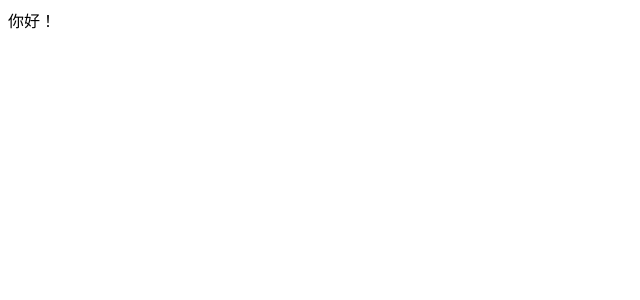
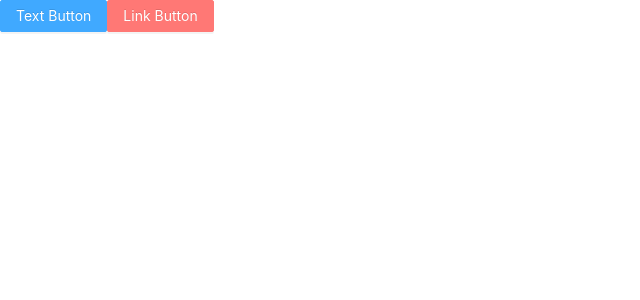
Before and after one commit to NewCommonUser/lpf_automation, a React (Create React App) app: page / in a window 1280 px wide. Shown: the top 300 px of the page, without its empty margins (0-640 px from the left). Built offline with nearby package versions, Linux system fonts and the light colour scheme.

Commit message:
更新文件

```diff
--- /dev/null
+++ b/config-overrides.js
@@ -0,0 +1,15 @@
+const {override, fixBabelImports,addLessLoader} = require('customize-cra');
+
+module.exports = override(
+    //针对antd实现按需打包：根据import来打包，使用babel-plugin-import（如果之用了button和message，那么就。。。）
+    fixBabelImports('import', {
+    libraryName: 'antd',
+    libraryDirectory: 'es',
+    style: true,//只要你引入了对应的组件，自动打包相关的样式
+}),
+    //使用less-loader对源码中的less的变量进行重新指定
+    addLessLoader({
+        javascriptEnabled:true,
+        modifyVars:{'@primary-color':'#1DA57A'},//将less文件修改了，而不是修改css文件，将支付宝的蓝色主题改为绿色
+    })
+    );
--- a/src/App.js
+++ b/src/App.js
@@ -3,12 +3,19 @@
  */
 
 import React, {Component} from 'react';
+import { Button,message } from 'antd';
+
 
 class App extends Component {
+    handleOnClick = (event)=>{
+        message.success(event.target.text);
+        message.warn(event.target.text);
+    }
     render() {
         return (
             <div>
-                你好！
+                <Button type="primary" onClick={this.handleOnClick}>Text Button</Button>
+                <Button type="danger">Link Button</Button>
             </div>
         );
     }
--- a/src/index.js
+++ b/src/index.js
@@ -3,7 +3,6 @@
  */
 import React from 'react';
 import ReactDom from 'react-dom';
-
 import App from './App';
 
 //将App组件标签渲染到index页面的root的div上
```
Also changed, not shown: package.json (+10 -3 lines), 1 other file (tests, documents, lock files or other folders).
